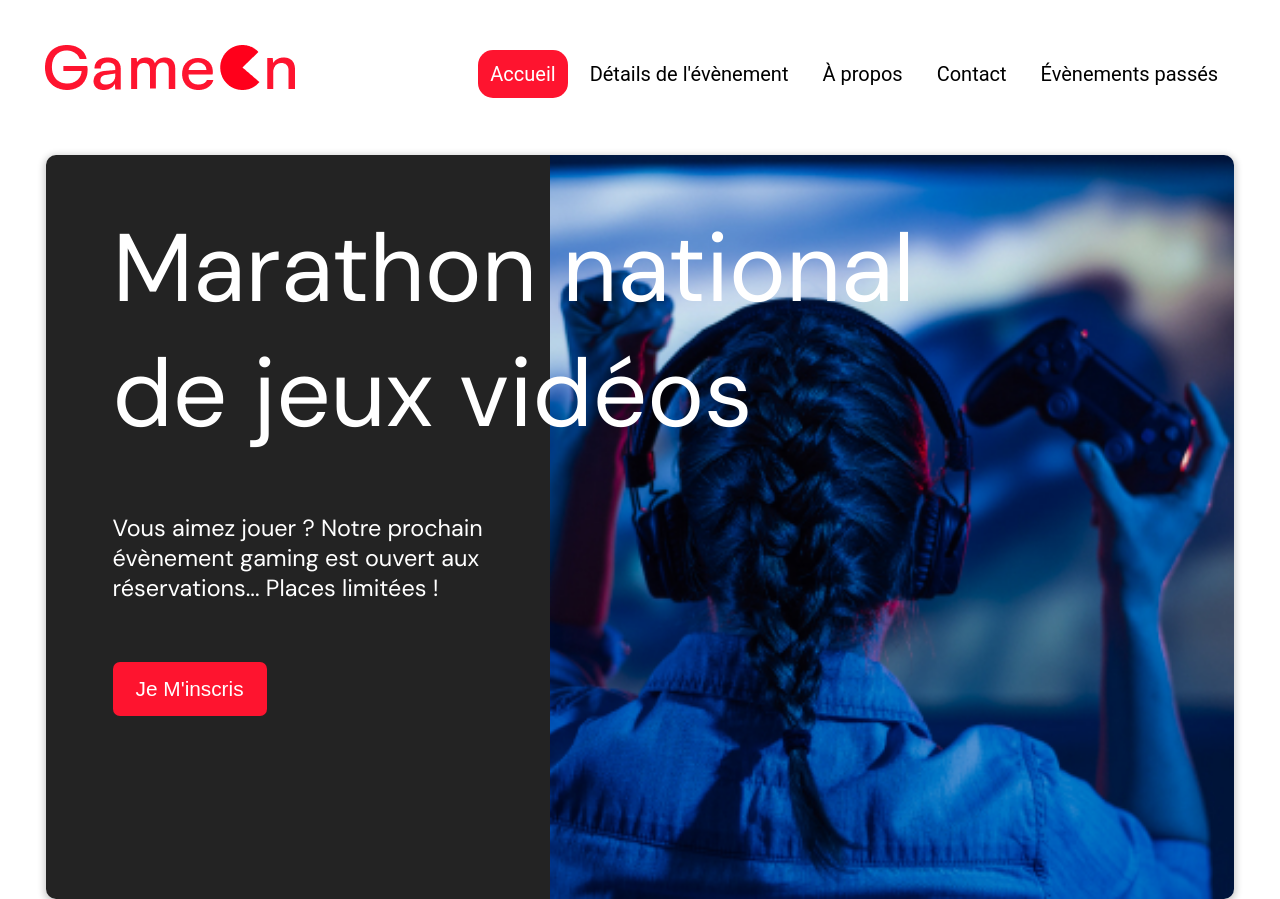
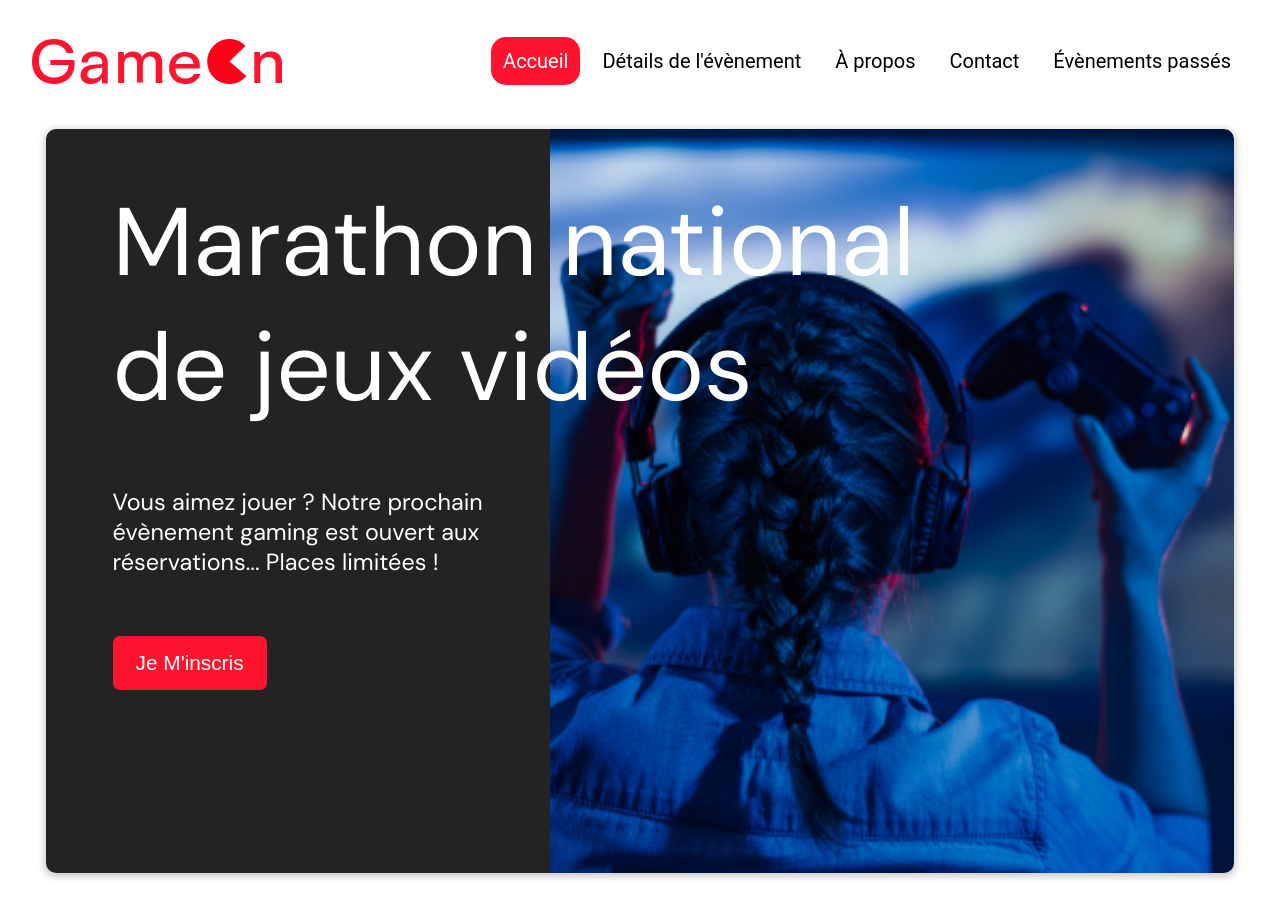
Before and after one commit to Matthieu-Mary/P4-GameOn, a plain HTML site: page starterOnly/index.html in a window 1280 px wide. Shown: the top 899 px of the page. Drawn offline with Linux system fonts and the light colour scheme.

Commit message:
Add javascript for modal and validation message + modify some html structure end css breakpoints for nav

```diff
--- a/starterOnly/index.html
+++ b/starterOnly/index.html
@@ -12,12 +12,12 @@
     />
   </head>
   <body>
-    <div class="topnav" id="myTopnav">
+
+    <header class="topnav" id="myTopnav">
       <div class="header-logo">
         <img alt="logo" src="./images/Logo.png" width="auto" height="auto" />
       </div>
-    <div class="main-navbar">
-
+      <nav class="main-navbar">
         <a href="#" class="active"><span>Accueil</span></a>
         <a href="#"><span>Détails de l'évènement</span></a>
         <a href="#"><span>À propos</span></a>
@@ -26,9 +26,10 @@
         <a href="javascript:void(0);" class="icon" onclick="editNav()">
           <i class="fa fa-bars"></i>
         </a>
-    </div>
-    </div>
-  </div>
+      </nav>
+    </header>
+
+
     <main>
       <div class="hero-section">
         <div class="hero-content">
--- a/starterOnly/modal.css
+++ b/starterOnly/modal.css
@@ -29,21 +29,20 @@ p {
   padding: 0.5vw;
 }
 
-img {
-  padding-right: 1rem;
+.topnav {
+  padding: 2rem;
+  display: flex;
+  justify-content: space-between;
+  align-items: center;
 }
 
-.topnav {
-  overflow: hidden;
-  margin: 3.5%;
+.header-logo {
+  display: flex;
+  align-items: center;
 }
-.header-logo {
-    float: left;
-}
-.main-navbar {
-    float: right;
-}
+
 .topnav a {
+  position: relative;
   float: left;
   display: block;
   color: #000000;
@@ -52,18 +51,37 @@ img {
   margin: 5px;
   text-decoration: none;
   font-size: 20px;
-  font-family: Roboto, sans-serif;
+  font-family: "Roboto", sans-serif;
+}
+
+.topnav a span:after {
+  background: none repeat scroll 0 0 transparent;
+  bottom: 10px;
+  content: "";
+  display: block;
+  height: 2px;
+  left: 50%;
+  position: absolute;
+  background: #fff;
+  transition: width 0.3s ease 0s, left 0.3s ease 0s;
+  width: 0;
 }
 
 .topnav a:hover {
   background-color: var(--red-1);
-  color: #ffffff;
+  color: #fff;
   border-radius: 15px;
+}
+
+.topnav a span:hover:after {
+  width: 90%;
+  margin: 0 auto;
+  left: 5%;
 }
 
 .topnav a.active {
   background-color: var(--red-1);
-  color: #ffffff;
+  color: #fff;
   border-radius: 15px;
 }
 
@@ -71,15 +89,17 @@ img {
   display: none;
 }
 
-@media screen and (max-width: 768px) {
+
+@media screen and (max-width: 1150px) {
   .topnav a {display: none;}
   .topnav a.icon {
-    float: right;
     display: block;
+    color: var(--red-1);
+    font-size: 1.5rem;
   }
-}
-
-@media screen and (max-width: 768px) {
+  .topnav a.icon:hover {
+    color: #fff;
+  }
   .topnav.responsive {position: relative;}
   .topnav.responsive .icon {
     position: absolute;
@@ -92,8 +112,6 @@ img {
     text-align: left;
   }
 }
-
-
 
  @media screen and (max-width: 540px) {
   .topnav a {display: none;}
```
Lines whose indentation alone changed are shown as unchanged.
